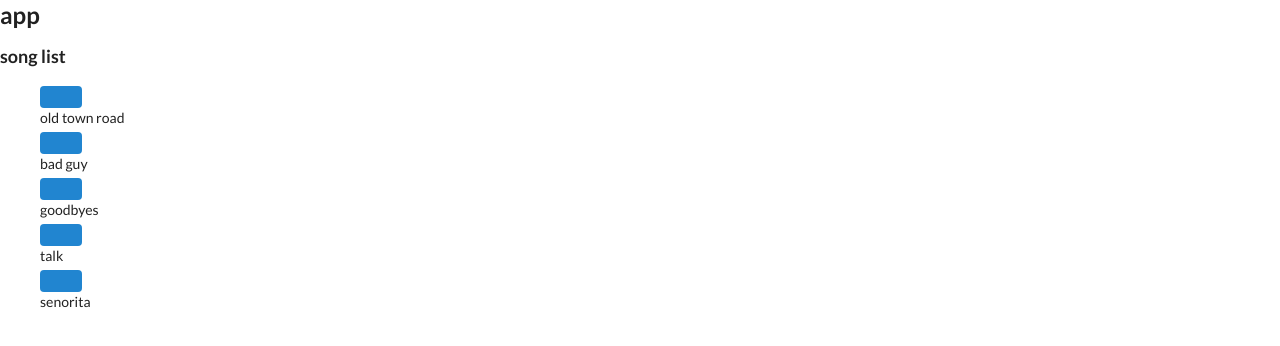
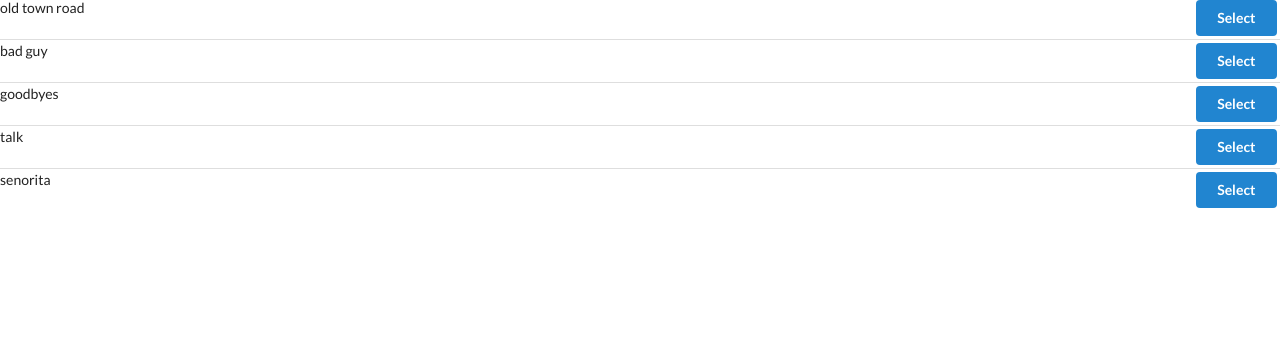
Before and after one commit to danielc92/react-modern-course, a React (Create React App) app: page / in a window 1280 px wide. Shown: the top 346 px of the page. Built offline with nearby package versions, Linux system fonts and the light colour scheme.

Commit message:
Added divided list class

```diff
--- a/src/components/App.js
+++ b/src/components/App.js
@@ -5,10 +5,9 @@ import SongList from './SongList';
 export default class App extends Component {
     render() {
         return (
-            <div>
-                <h2>app</h2>
+            <section>
                 <SongList/>
-            </div>
+            </section>
         )
     }
 }
--- a/src/components/SongList.js
+++ b/src/components/SongList.js
@@ -6,16 +6,14 @@ class SongList extends Component {
     render() {
         const { songs } = this.props
         return (
-            <div>
-                <h3>song list</h3>
-                <ul>
+            <div className="ui divided list">
                 {
                     songs.map(item => {
                         return (
                             <div className="item" key={item.rank}>
                                 <div className="right floated content">
                                     <button className="ui button primary">
-
+                                        Select
                                     </button>
                                 </div>
 
@@ -26,7 +24,6 @@ class SongList extends Component {
                         )
                     })
                 }
-                </ul>
             </div>
         )
     }
```
Lines whose indentation alone changed are shown as unchanged.
